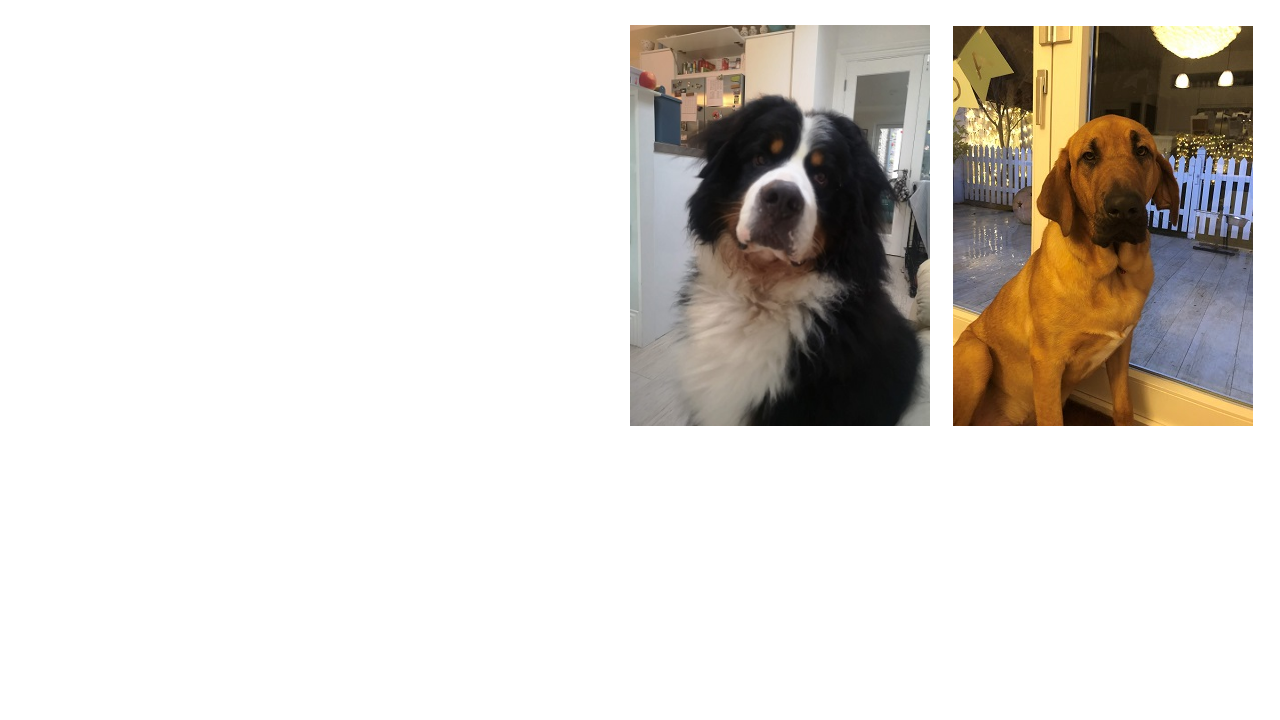
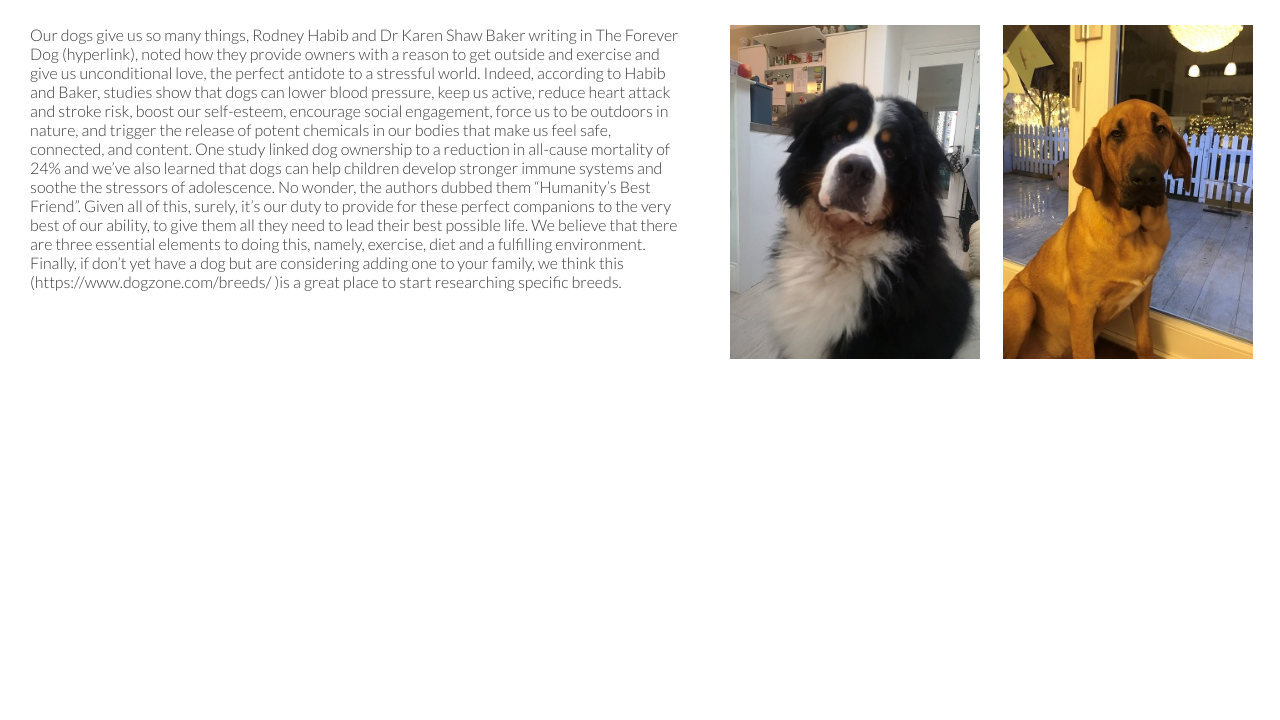
Before and after one commit to SDDNG/yourdogshealth, a plain HTML site: page home.html in a window 1280 px wide. Shown: the part 80-800 px from the top of the page. Drawn offline with Linux system fonts and the light colour scheme.

Commit message:
Tidy up margins on main page

```diff
--- a/assets/css/style.css
+++ b/assets/css/style.css
@@ -55,13 +55,19 @@ body {
 
 #page-image-outer {
     clear:both;
-    width:650px;
+    width:550px;
     float: right;
     margin-top: 30px;
-    margin-right: 0px;
+}
+
+#home-page-text {
+    margin-top: 30px;
+    margin-left: 30px;
+    width:650px;
+    float: left;
 }
 
 .main-image {
-    width: 300px;
+    width: 250px;
     margin-right: 20px;
 }
--- a/home.html
+++ b/home.html
@@ -41,10 +41,25 @@
     </header>
     <section id="page-image-outer">
         <img src="/assets/images/main-page-image.jpg" alt="Bernese Mountain Dog" class="main-image" >
-        <img src="/assets/images/main-page-image2.jpg" alt="Bernese Mountain Dog" class="main-image">
+        <img src="/assets/images/main-page-image2.jpg" alt="Broholmer Dog" class="main-image">
     </section>
     <section id="home-page-text">
-        <p>text to be filled in</p>
+        <p>Our dogs give us so many things, Rodney Habib and Dr Karen Shaw Baker writing in
+            The Forever Dog (hyperlink), noted how they provide owners with a reason to get
+            outside and exercise and give us unconditional love, the perfect antidote to a
+            stressful world. Indeed, according to Habib and Baker, studies show that dogs can
+            lower blood pressure, keep us active, reduce heart attack and stroke risk, boost
+            our self-esteem, encourage social engagement, force us to be outdoors in nature,
+            and trigger the release of potent chemicals in our bodies that make us feel safe,
+            connected, and content. One study linked dog ownership to a reduction in all-cause
+            mortality of 24% and we’ve also learned that dogs can help children develop
+            stronger immune systems and soothe the stressors of adolescence. No wonder,
+            the authors dubbed them “Humanity’s Best Friend”.
+            Given all of this, surely, it’s our duty to provide for these perfect companions
+            to the very best of our ability, to give them all they need to lead their best
+            possible life. We believe that there are three essential elements to doing this, namely, exercise, diet and a fulfilling environment.
+            Finally, if don’t yet have a dog but are considering adding one to your family, we think this (https://www.dogzone.com/breeds/ )is a great place to start researching specific breeds.
+            </p>
     </section>
     <footer>
         <p>  social media stuff</p>
```
